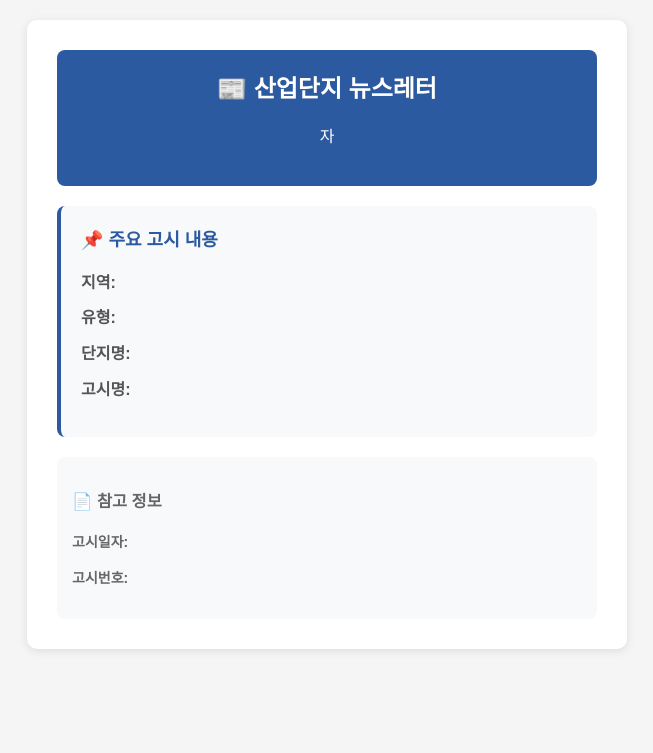
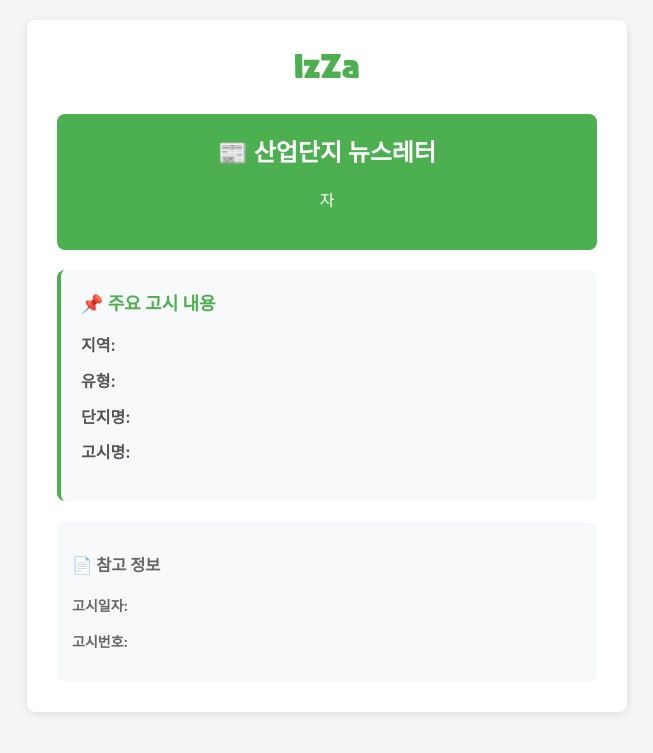
Before and after one commit to aws-izza/izza-email, a Python web app: template lambda-deploy/templates/email_template.html in a window 1280 px wide. Shown: the top 753 px of the page, without its empty margins (313-966 px from the left). Run offline with Jinja, Linux system fonts and the light colour scheme; the template is opened without the code that fills it, so the values that code supplies are empty.

Commit message:
feat: style change

```diff
--- a/lambda-deploy/templates/email_template.html
+++ b/lambda-deploy/templates/email_template.html
@@ -7,7 +7,7 @@
     <title>산업단지 뉴스레터</title>
     <style>
         body {
-            font-family: 'Malgun Gothic', sans-serif;
+            font-family: -apple-system, BlinkMacSystemFont, "Segoe UI", Roboto, "Helvetica Neue", Arial, sans-serif;
             line-height: 1.6;
             color: #333;
             max-width: 600px;
@@ -19,12 +19,17 @@
         .container {
             background-color: white;
             padding: 30px;
-            border-radius: 10px;
-            box-shadow: 0 2px 10px rgba(0, 0, 0, 0.1);
+            border-radius: 8px;
+            box-shadow: 0 2px 8px rgba(0, 0, 0, 0.1);
+        }
+
+        .logo-container {
+            text-align: center;
+            margin-bottom: 24px;
         }
 
         .header {
-            background-color: #2c5aa0;
+            background-color: #4caf50;
             color: white;
             padding: 20px;
             border-radius: 8px;
@@ -42,11 +47,11 @@
             padding: 20px;
             border-radius: 8px;
             margin-bottom: 20px;
-            border-left: 4px solid #2c5aa0;
+            border-left: 4px solid #4caf50;
         }
 
         .notice-info h2 {
-            color: #2c5aa0;
+            color: #4caf50;
             margin-top: 0;
             font-size: 18px;
         }
@@ -69,7 +74,7 @@
         }
 
         .analysis h2 {
-            color: #2c5aa0;
+            color: #4caf50;
             font-size: 16px;
             margin: 20px 0 10px 0;
             padding-bottom: 5px;
@@ -84,6 +89,16 @@
             margin: 10px 0;
         }
 
+        .analysis ul {
+            margin: 10px 0;
+            padding-left: 20px;
+        }
+
+        .analysis li {
+            margin: 5px 0;
+            line-height: 1.5;
+        }
+
         .footer {
             background-color: #f8f9fa;
             padding: 15px;
@@ -95,7 +110,7 @@
 
         .pdf-link {
             display: inline-block;
-            background-color: #dc3545;
+            background-color: #4caf50;
             color: white;
             padding: 8px 16px;
             text-decoration: none;
@@ -104,7 +119,7 @@
         }
 
         .pdf-link:hover {
-            background-color: #c82333;
+            background-color: #45a049;
         }
 
         @media (max-width: 600px) {
@@ -121,6 +136,22 @@
 
 <body>
     <div class="container">
+        <div class="logo-container">
+            <svg width="72" height="32" viewBox="0 0 72 32" fill="none" xmlns="http://www.w3.org/2000/svg">
+                <path
+                    d="M66.0889 27.9322C63.8393 27.9322 61.4918 28.0626 59.3073 27.9648C57.1228 27.867 55.1666 27.6387 53.7646 26.8888C52.33 26.139 51.4497 24.9326 51.4497 22.8785C51.4497 20.5637 52.493 19.0313 54.2211 17.9879C55.9491 16.9772 58.3944 16.4881 61.1657 16.2599C59.829 15.184 57.2532 15.1514 54.1232 15.8361C53.569 15.9665 53.3081 15.8035 53.2755 15.347L53.0799 11.1737C53.0473 10.5542 53.2429 10.3586 53.7646 10.2608C55.623 9.96732 57.7423 9.70649 59.7311 9.73909C61.72 9.8369 63.6436 10.2282 65.0456 11.3041C66.4476 12.38 67.3605 14.108 67.4583 16.8468L67.7192 26.2042C67.7518 27.5083 67.3605 27.9322 66.0889 27.9322ZM57.8075 22.5525C57.8075 23.2046 58.2966 23.6284 59.0465 23.7915C59.7964 24.0197 60.7745 23.9871 61.72 23.8893L61.557 20.6615C59.0791 20.9223 57.8075 21.3462 57.8075 22.5525Z"
+                    fill="#4caf50"></path>
+                <path
+                    d="M49.535 6.44531L40.7971 21.378H48.2961C49.1764 21.378 49.6002 21.6714 49.6002 22.5843V26.7251C49.6002 27.638 49.1764 27.964 48.2961 27.964H32.1896C30.3964 27.964 30.2008 26.8229 30.9507 25.5187L39.6886 10.5534H31.5702C30.6573 10.5534 30.2334 10.26 30.2334 9.34707V5.20635C30.2334 4.29344 30.6573 4 31.5702 4H48.2961C50.0241 4 50.3175 5.14114 49.535 6.44531Z"
+                    fill="#4caf50"></path>
+                <path
+                    d="M27.3383 27.9646H14.8835C13.0903 27.9646 12.8947 26.7908 13.6446 25.5193L18.959 15.8685H14.1336C13.2207 15.8685 12.7969 15.575 12.7969 14.6621V10.9778C12.7969 10.0975 13.2207 9.77148 14.1336 9.77148H27.0449C28.7729 9.77148 29.0663 10.9126 28.2838 12.2168L22.8715 21.9002H27.3383C28.2512 21.9002 28.6751 22.1936 28.6751 23.1066V26.7256C28.6751 27.6385 28.2512 27.9646 27.3383 27.9646Z"
+                    fill="#4caf50"></path>
+                <path
+                    d="M4.32604 26.4968L4 5.46719C4 4.32604 4.32604 4 5.23896 4H9.93395C10.8795 4 11.1403 4.32604 11.1729 5.46719L11.4989 26.4968C11.5315 27.638 11.2055 27.964 10.26 27.964H5.565C4.65208 27.964 4.35865 27.638 4.32604 26.4968Z"
+                    fill="#4caf50"></path>
+            </svg>
+        </div>
         <div class="header">
             <h1>📰 산업단지 뉴스레터</h1>
             <p>{{ notice_data.고시일자 }}자</p>
@@ -151,11 +182,6 @@
             <h3>📄 참고 정보</h3>
             <p><strong>고시일자:</strong> {{ notice_data.고시일자 }}</p>
             <p><strong>고시번호:</strong> {{ notice_data.고시번호 }}</p>
-            {% if notice_data.pdf_link %}
-            <a href="{{ base_url }}{{ notice_data.pdf_link }}" class="pdf-link" target="_blank">
-                📄 PDF 문서 바로가기
-            </a>
-            {% endif %}
         </div>
     </div>
 </body>
```
Also changed, not shown: lambda-deploy/lambda_function.py (+36 -12 lines).
